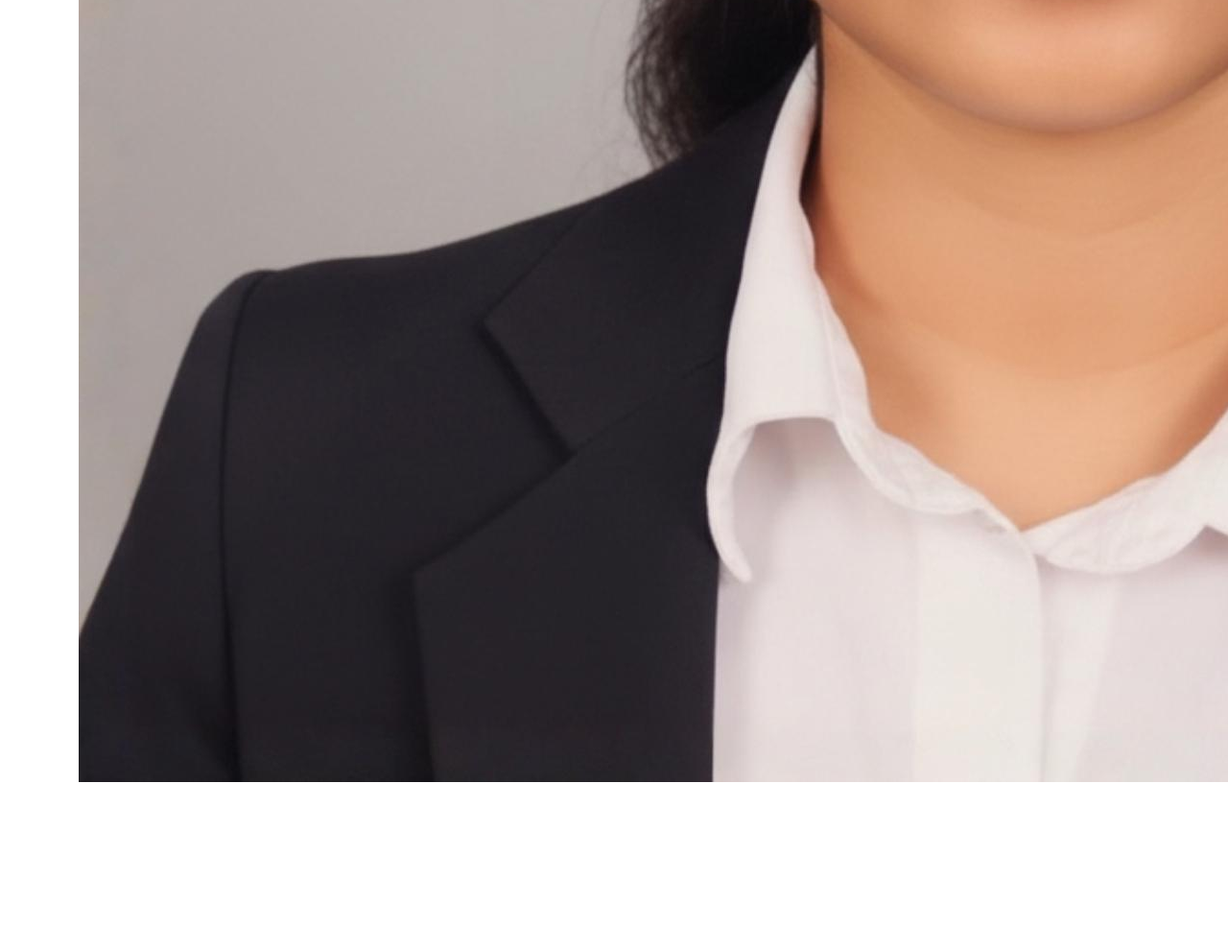
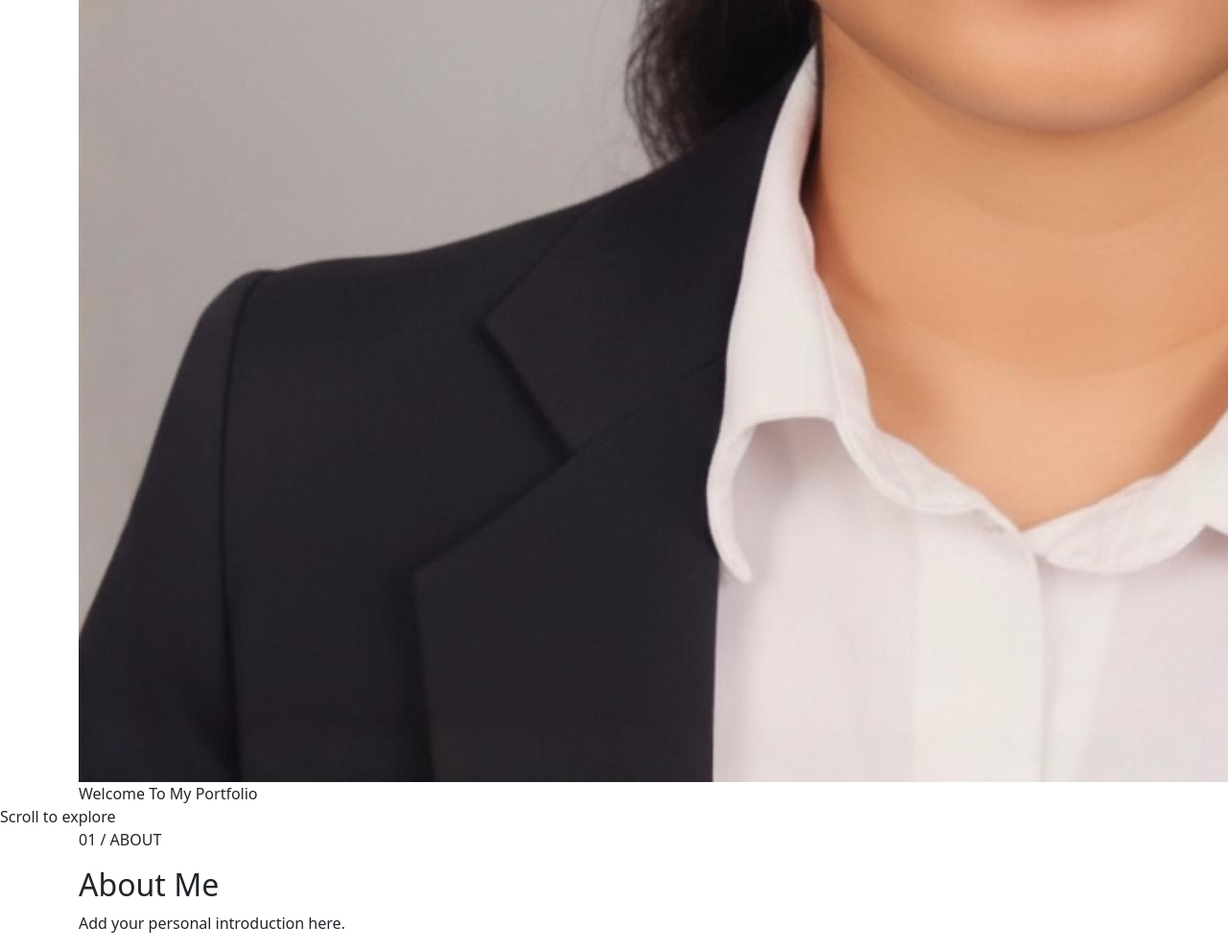
Before and after one commit to Pawani-cmb/Portfolio, a plain HTML site: page index.html in a window 1280 px wide. Shown: the part 2033-3023 px from the top of the page at 96% size. Before the commit the page ends 2848 px from the top, so only its background shows below. Drawn offline with nearby package versions, Linux system fonts and the light colour scheme.

Commit message:
about Section

```diff
--- a/index.html
+++ b/index.html
@@ -137,12 +137,32 @@
                         <div class="photo-glow"></div>
 
                         <img src="assests/heroP.png" alt="Profile photo" class="profile-photo">
-<div class></div>
+<div class="photo-label">
+    <span class="label-dot"></span>
+
+    Welcome To My Portfolio
+</div>
                     </div>
 
                 </div>
 
             </div>
+
+            <div class="scroll-hint">
+                <span> Scroll to explore </span>
+                <span class="down-arrow"> </span>
+            </div>
+             </div>
+        </section>
+
+        <section class="next-section container" id="about">
+
+            <p class="section-kicker">01 / ABOUT</p>
+
+            <h2>About Me</h2>
+
+            <p>Add your personal introduction here.</p>
+
         </section>
     </main>
 
```
